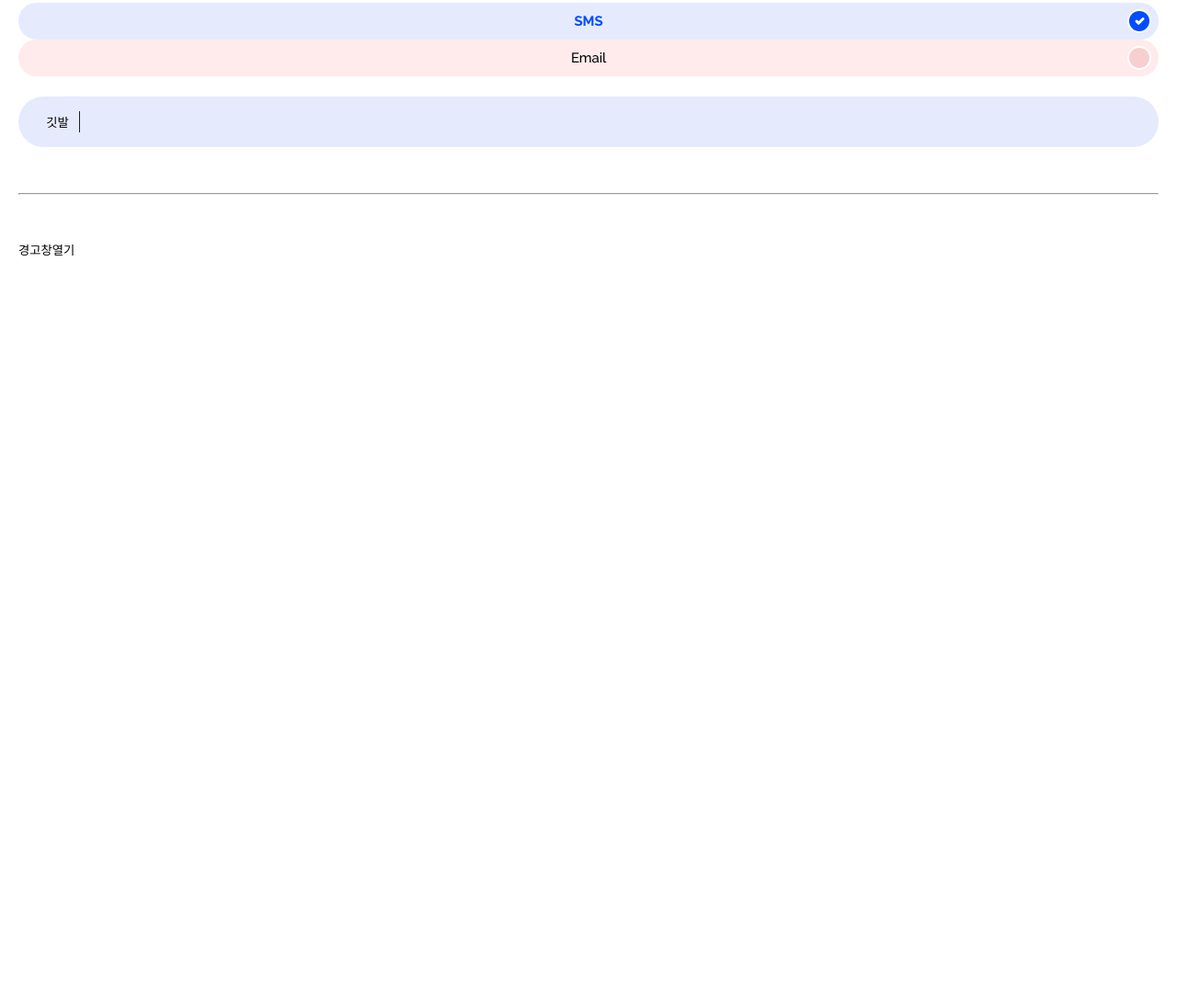
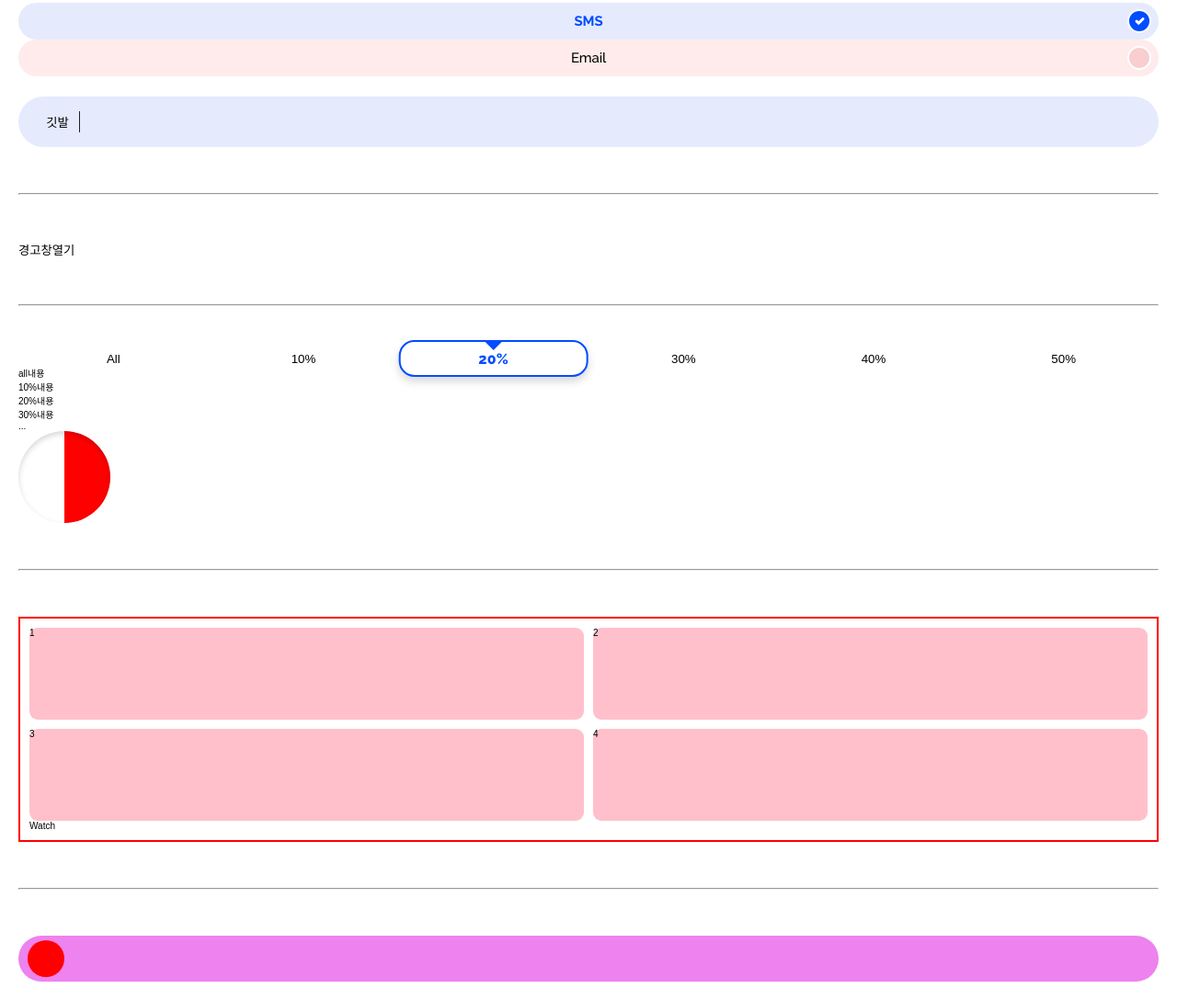
Before and after one commit to rebehayan/SCSS-4th-Project-applied, a website: page pages/style.html in a window 1280 px wide. Shown: the part 3339-4427 px from the top of the page at 92% size. Before the commit the page ends 3640 px from the top, so only its background shows below. Drawn offline with Linux system fonts and the light colour scheme.

Commit message:
두번째 수업

```diff
--- a/pages/js/common.js
+++ b/pages/js/common.js
@@ -17,6 +17,7 @@ const openAlert = () => {
   // dialog Tag Close : close()
   const dialogAlert = document.querySelector(".dialog.alert");
   const btnAlert = document.querySelector(".open-alert");
+  const closeAlert = document.querySelector(".close-alert");
 
   btnAlert.addEventListener("click", () => {
     dialogAlert.showModal();
@@ -24,7 +25,30 @@ const openAlert = () => {
     //   dialogAlert.close();
     // }, 3000);
   });
+
+  closeAlert.addEventListener("click", () => {
+    dialogAlert.close();
+  });
 };
 
+// 탭기능정의
+const TabNav = () => {
+  const naviItem = document.querySelectorAll(".tab-type1 li"); // li선택
+
+  naviItem.forEach((el) => {
+    el.addEventListener("click", () => {
+      // 모든 탭에서 "--active" 클래스를 지워줌
+      naviItem.forEach((item) => {
+        item.classList.remove("--active");
+      });
+
+      // 클릭한 탭에 "--active" 클래스 추가
+      el.classList.add("--active");
+    });
+  });
+};
+
+// 함수실행
+TabNav();
 openAlert();
 phone();
--- a/pages/style.html
+++ b/pages/style.html
@@ -190,13 +190,52 @@
         <li><button>깃발2</button></li>
         <li><button>깃발3</button></li>
       </ul>
-      <input type="tel" name="" id="" />
+      <input type="tel" name="" id="" data-xxx="" />
     </div>
     <hr />
     <button class="open-alert">경고창열기</button>
     <dialog class="dialog alert">
       <strong>We couldn't proceed<br />your payment</strong>
       <p>Please, change your payment method or try again</p>
+      <button class="btn xs blue close-alert">Close</button>
     </dialog>
+    <template>
+      WebComponent
+      <button class="btn xs blue close-alert">Close</button>
+    </template>
+    <hr />
+    <nav>
+      <ul class="tab-type1">
+        <li><button>All</button></li>
+        <li><button>10%</button></li>
+        <li class="--active"><button>20%</button></li>
+        <li><button>30%</button></li>
+        <li><button>40%</button></li>
+        <li><button>50%</button></li>
+      </ul>
+    </nav>
+    <div class="tab-content">
+      <div>all내용</div>
+      <div>10%내용</div>
+      <div>20%내용</div>
+      <div>30%내용</div>
+      <div>...</div>
+    </div>
+
+    <div class="half-circle"></div>
+
+    <hr />
+
+    <div class="gallery-box">
+      <div>
+        <div class="item">1</div>
+        <div class="item">2</div>
+        <div class="item">3</div>
+        <div class="item">4</div>
+      </div>
+      Watch
+    </div>
+    <hr />
+    <input type="checkbox" class="toggle" id="chk1_1" /><label for="chk1_1"></label>
   </body>
 </html>
--- a/scss/components/_dialog.scss
+++ b/scss/components/_dialog.scss
@@ -74,3 +74,10 @@
     transform: translate(-50%, -60%);
   }
 }
+.half-circle {
+  width: 100px;
+  height: 100px;
+  border-radius: 100%;
+  background: linear-gradient(to right, transparent 50%, red 50%);
+  box-shadow: inset 0px 3px 6px 0px rgba(0, 0, 0, 0.16);
+}
--- a/scss/components/_index.scss
+++ b/scss/components/_index.scss
@@ -9,3 +9,4 @@
 @forward "radius";
 @forward "form";
 @forward "dialog";
+@forward "tab";
--- /dev/null
+++ b/scss/components/_tab.scss
@@ -0,0 +1,35 @@
+@use "../abstracts/" as *;
+@use "../base/" as *;
+
+.tab-type1 {
+  display: flex;
+  li {
+    position: relative;
+    flex: 1;
+  }
+  button {
+    width: 100%;
+  }
+  .--active {
+    button {
+      @include position(a, left, 50%, top, 50%);
+      color: $blue;
+      font-family: $english2;
+      font-size: rem(16);
+      font-weight: 800;
+      letter-spacing: rem(0.192);
+      height: rem(40);
+      border-radius: rem(17);
+      border: rem(2) solid $blue;
+      box-shadow: 0 rem(5) rem(10) 0 rgba(0, 0, 0, 0.16);
+      background-color: $white;
+      &::after {
+        @include position(a, left, 50%, top, 0);
+        content: "";
+        border-width: rem(9);
+        border-style: solid;
+        border-color: $blue transparent transparent transparent;
+      }
+    }
+  }
+}
--- a/scss/pages/_main.scss
+++ b/scss/pages/_main.scss
@@ -1,2 +1,54 @@
 @use "../components";
 @use "../abstracts" as *;
+
+.gallery-box {
+  border: 2px solid red;
+  padding: 10px;
+  > div {
+    display: grid;
+    grid-template-columns: repeat(2, 1fr);
+    gap: 10px;
+    > div {
+      background: pink;
+      border-radius: 9px;
+      height: 100px;
+    }
+  }
+  &:hover {
+    color: blue;
+    font-size: 20px;
+    .item:hover {
+      background-color: orange;
+      font-size: 30px;
+      color: red;
+    }
+  }
+}
+
+.toggle {
+  @include a11y-hidden;
+  + label {
+    position: relative;
+    display: flex;
+    height: 50px;
+    border-radius: 50px;
+    background-color: violet;
+    &::before {
+      @include position(a, left, 10px, top, 50%);
+      content: "";
+      width: 40px;
+      height: 40px;
+      background-color: red;
+      border-radius: 100%;
+      transition: 0.5s;
+    }
+  }
+  &:checked + label {
+    &::before {
+      left: calc(100% - 40px);
+      background-color: yellow;
+      width: 30px;
+      height: 30px;
+    }
+  }
+}
```
Also changed, not shown: css/style.css, 1 other file.
